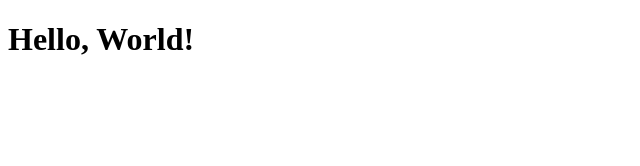
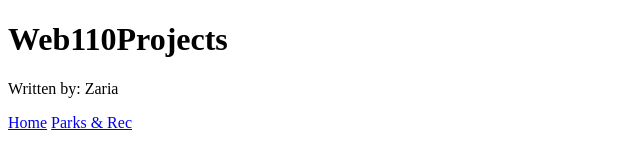
Before and after one commit to znoronha2025/Spring2025WEB110, a plain HTML site: page Week2Project/index.html in a window 1280 px wide. Shown: the whole page, without its empty margins (0-640 px from the left). Drawn offline with Linux system fonts and the light colour scheme.

Commit message:
Update index.html

```diff
--- a/Week2Project/index.html
+++ b/Week2Project/index.html
@@ -1,5 +1,15 @@
-<!--this is a comment!-->
-
 <!DOCTYPE html>
-
-<h1> Hello, World!</h1>
+<html lang="en">
+  <head>
+    <meta charset="UTF-8">
+    <title>Web110Projects</title>
+  </head>
+  <body>
+    <h1>Web110Projects</h1>
+    <p>Written by: Zaria</p>
+    <nav>
+      <a href="index.html">Home</a>
+      <a href="Week2Project/home.html">Parks &amp; Rec</a> &nbsp;
+    </nav>
+  </body>
+</html>
```
